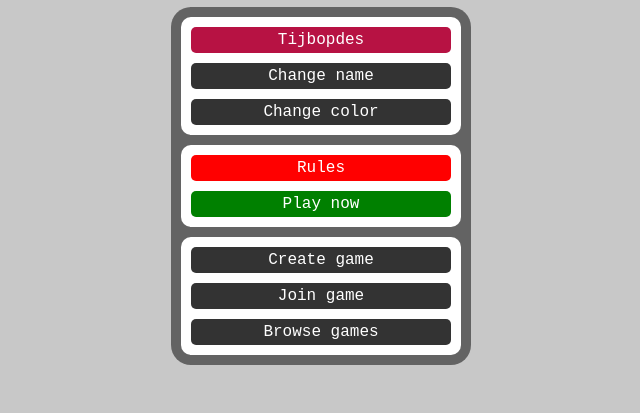
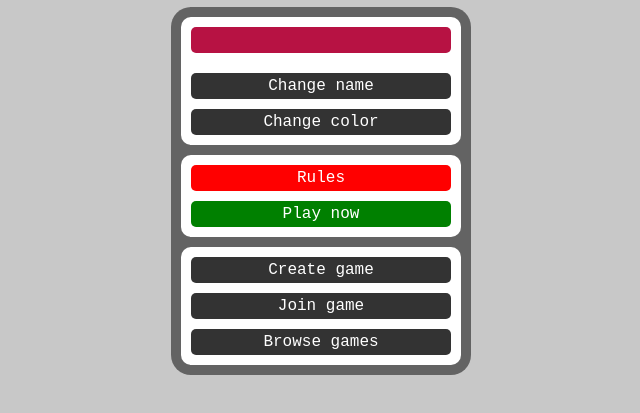
Before and after one commit to M-J-Hooper/GridIO, a website: page client/index.html in a window 1280 px wide. Shown: the part 113-526 px from the top of the page, without its empty margins (319-959 px from the left). Drawn offline with Linux system fonts and the light colour scheme; files that its build step writes are made by us from their sources; no server answers.

Commit message:
Input styling for player name and game codes

```diff
--- a/client/client.js
+++ b/client/client.js
@@ -159,15 +159,15 @@ document.addEventListener("touchstart", function(event) {
 
 //if valid selection, send move in direction of drag on touch screen
 document.addEventListener("touchmove", function(event) {
+  if(game && game.playerList[selfId].score > 0) {
     event.preventDefault();
     event.stopPropagation();
 
-  if(game && game.playerList[selfId].score > 0 && selected.i != null) {
+    if(selected.i != null) {
       var offsetX = view.width/2 - view.x;
       var offsetY = view.height/2 - view.y;
 
-    //var touch = event.changedTouches[event.changedTouches.length-1]; //if touchend
-    var touch = event.touches[0]; //if touchmove
+      var touch = event.touches[0];
       var diffI = Math.floor((touch.clientX-offsetX)/view.size) - selected.i;
       var diffJ = Math.floor((touch.clientY-offsetY)/view.size) - selected.j;
       var dx = 0;
@@ -176,7 +176,7 @@ document.addEventListener("touchmove", function(event) {
       else { dy = Math.sign(diffJ); }
 
       if(dx || dy) { socket.emit('move',{i:selected.i,j:selected.j,dx:dx,dy:dy}); }
-    //selected = {i:null,j:null}; //if touchend
+    }
   }
 }, false);
 
--- a/client/index.html
+++ b/client/index.html
@@ -32,7 +32,7 @@
 
 		<div id="start" class="outer">
 			<div class="inner">
-				<div id="player" class="blob"></div>
+				<input type="text" id="player" class="blob input">
 				<div id="name" class="blob hover">Change name</div>
 				<div id="color" class="blob hover">Change color</div>
 			</div>
@@ -71,7 +71,7 @@
 		<div id="create" class="outer">
 			<div class="inner">
 				<div class="blob neutral">Copy game code</div>
-				<div id="get-code" class="blob"></div>
+				<div id="get-code" class="blob input"></div>
 			</div>
 			<div id="options" class="inner">
 				<div class="blob hover">Size</div>
@@ -87,7 +87,7 @@
 		<div id="join" class="outer">
 			<div class="inner">
 				<div class="blob neutral">Enter game code</div>
-				<div id="put-code" class="blob">Game code (!!!!)</div>
+				<input type="text" id="put-code" class="blob input">
 			</div>
 			<div class="inner">
 				<div id="join-join" class="blob hover good">Join</div>
--- a/client/style.css
+++ b/client/style.css
@@ -37,12 +37,23 @@ canvas {
   overflow: hidden;
   background: rgba(0, 0, 0, 0.8);
   padding: 4px 6px 4px 6px;
-  margin:10px;
+  margin: 10px;
   border-radius: 5px;
+
 }
 
 .hover:hover {
   background: rgba(0, 0, 0, 0.5);
+}
+
+input {
+  font-size: 16px;
+  font-family: monospace;
+  text-align: center;
+  width: 260px;
+  border-style: none;
+  box-shadow: none;
+  margin: 0px;
 }
 
 #start {
@@ -116,3 +127,7 @@ canvas {
   background: white;
   color: black;
 }
+
+.input {
+  background: rgba(0, 0, 0, 0.5);
+}
```
Lines whose indentation alone changed are shown as unchanged.
